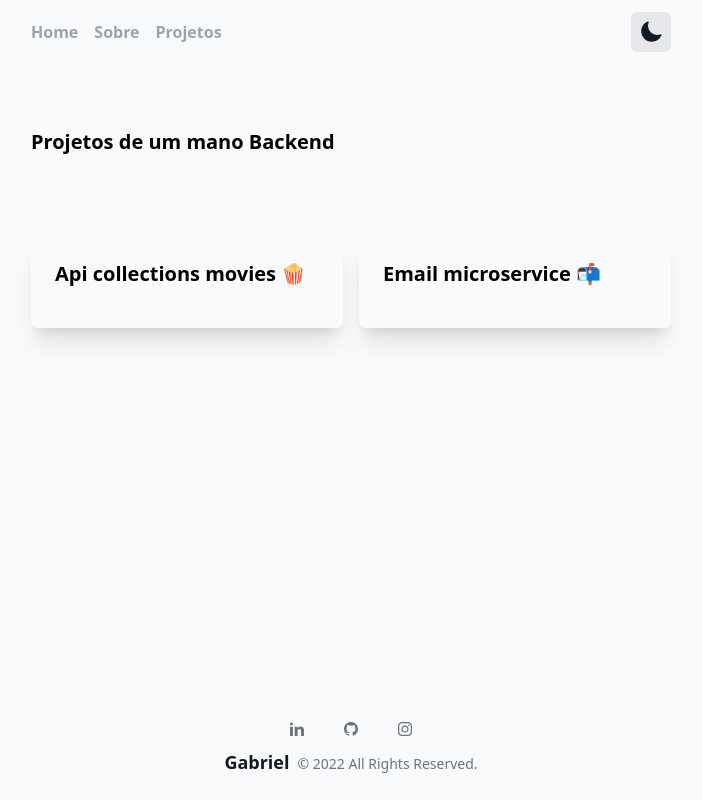
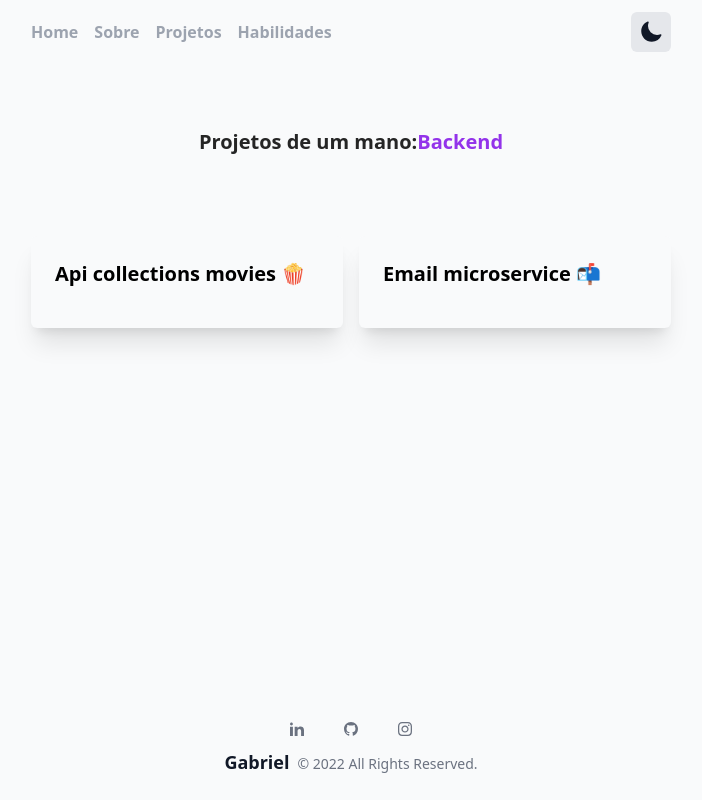
Before and after one commit to Gablier-R/Next-Portifolio, a Next.js app: page /projects in a window 1280 px wide. Shown: the whole page, without its empty margins (289-991 px from the left). Built offline with nearby package versions, Linux system fonts and the light colour scheme.

Commit message:
add constant

```diff
--- a/components/Projects/ModalCollections.js
+++ b/components/Projects/ModalCollections.js
@@ -10,6 +10,7 @@ export default function ModalCollections({ closeModal, project }) {
 
   return (
     <>
+    <section className="mt-16">
       {showModal && (
         <section className="fixed inset-0 overflow-y-auto flex items-center justify-center z-50">
           <div className="absolute inset-0 bg-gray-500 opacity-75" onClick={handleCloseModal}></div>
@@ -29,6 +30,7 @@ export default function ModalCollections({ closeModal, project }) {
           </div>
         </section>
       )}
+      </section>
     </>
   );
 }
--- a/components/Projects/Projects.js
+++ b/components/Projects/Projects.js
@@ -23,8 +23,9 @@ function CardProjects() {
 
   return (
     <section className="mt-16">
-      <h1 className="text-black text-xl font-semibold text-center text-justify dark:text-white">
-        Projetos de um mano Backend
+      <h1 className="text-custom text-xl font-semibold flex items-center justify-center dark:text-gray-100">
+        Projetos de um mano:
+        <span className="dark:text-purple-500 text-purple-600  block "> Backend</span>
       </h1>
 
       <div className="mt-20">
--- /dev/null
+++ b/pages/qualify.js
@@ -0,0 +1,17 @@
+
+import React from "react";
+
+export default function projects ()  {
+
+    return(
+        <>
+        <section className="mt-16">
+        <h1 className="text-custom text-xl font-semibold flex items-center justify-center dark:text-gray-100">Em construção... 🔨</h1>
+
+
+        </section>
+        </>
+    )
+
+
+}
--- a/sections/Header.js
+++ b/sections/Header.js
@@ -17,6 +17,7 @@ const Header = () => {
         {label: 'Home', path: '/'},
         {label: 'Sobre', path: '/about'},
         {label: 'Projetos', path: '/projects'},
+        {label: 'Habilidades', path: '/qualify'}
     ]
 
 
```
